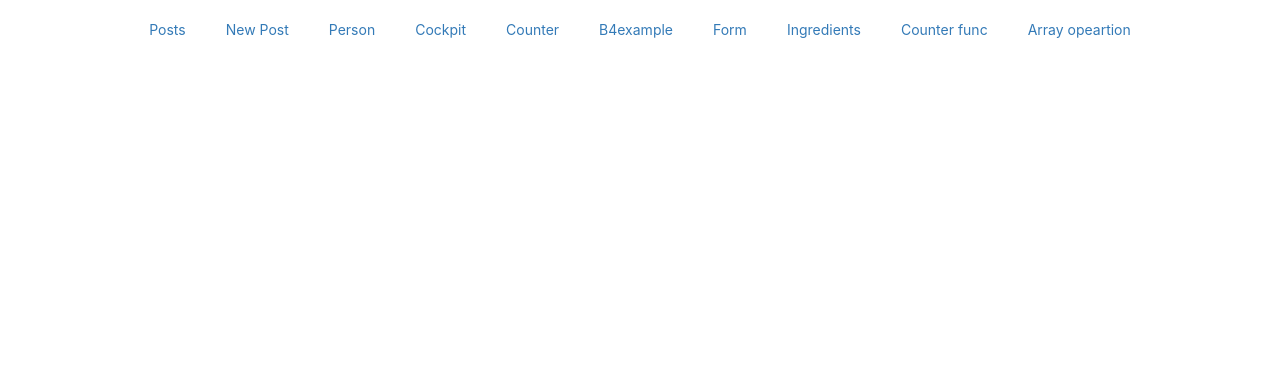
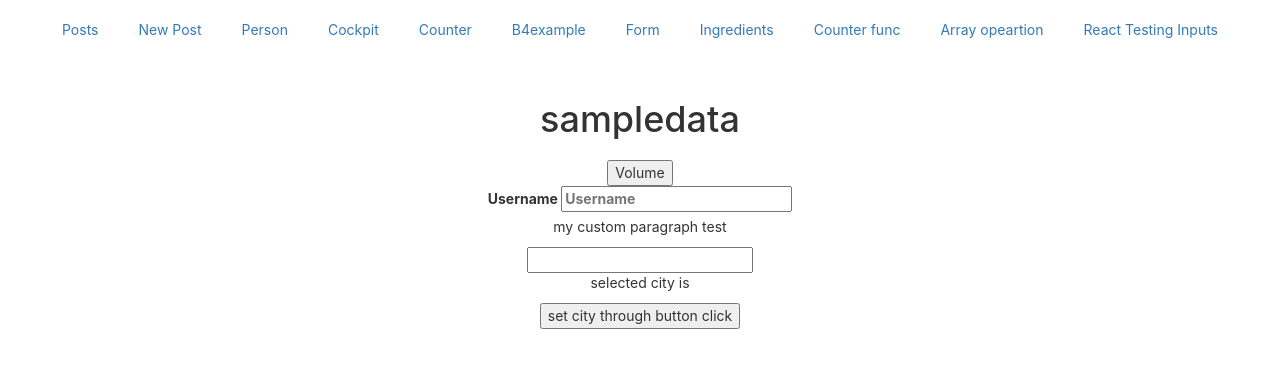
Before and after one commit to pradeecs73/ReactjsSample, a React (Create React App) app: page /reacttesting in a window 1280 px wide. Shown: the top 368 px of the page. Built offline with nearby package versions, Linux system fonts and the light colour scheme.

Commit message:
fixing testing cases

```diff
--- a/src/App.tsx
+++ b/src/App.tsx
@@ -12,6 +12,7 @@ import Form  from './components/Forms/Form';
 import Ingredients  from './components/Ingredients/Ingredients';
 import Arrayoperation  from './components/Arrayoperation/Arrayoperation';
 import Counterfunc  from './components/Counterfunc/Counterfunc';
+import ReactTesting  from './components/ReactTesting/ReactTesting';
 
 
 
@@ -66,6 +67,7 @@ class App extends Component<{},{}> {
                           <Route exact path="/ingredients"  component={Ingredients}></Route>
                           <Route exact path="/counterfunc"  component={Counterfunc}></Route>
                           <Route exact path="/arrayopeartion"  component={Arrayoperation}></Route>
+                          <Route exact path="/reacttesting"  component={ReactTesting}></Route>
 
                           {/* <Route render={()=><h1>Not Found</h1>}></Route>*/}
                         </Switch>
--- /dev/null
+++ b/src/components/ReactTesting/ReactTesting.tsx
@@ -0,0 +1,37 @@
+import React,{ useState,useEffect, useCallback,useContext} from 'react'
+
+const ReactTesting=(props:any) =>{
+  const [city, setCity] = useState('');
+
+
+    return (
+        <React.Fragment>
+            <div style={{textAlign:"center"}}>
+              <h1 title="Header1" className="header">sampledata</h1>
+              <h2 title="Header" className="header">{props.title}</h2>
+              <div>
+                <button role="spinbutton" >
+                    Volume
+                </button>
+              </div>
+              <div>
+                <label>Username <input  placeholder="Username"/></label>
+              </div>
+              <div>
+                 <p data-testid="custom-element" >my custom paragraph test</p>
+              </div>
+              <div>
+                 <input type="text" data-testid="city-test" onChange={(event) => setCity(event.target.value)} />
+              </div>
+              <div>
+                 <p data-testid="city-text">selected city is {city}</p>
+              </div>
+              <div>
+                 <button data-testid="city-textbutton" onClick={()=>setCity('bangalore')}>set city through button click</button>
+              </div>
+            </div>
+        </React.Fragment>
+    )
+}
+
+export default ReactTesting;
--- a/src/container/Blog/Blog.tsx
+++ b/src/container/Blog/Blog.tsx
@@ -46,6 +46,7 @@ class Blog extends Component<{},{}> {
                             <li><Link to="/ingredients">Ingredients</Link></li>
                             <li><Link to="/counterfunc">Counter func</Link></li>
                             <li><Link to="/arrayopeartion">Array opeartion</Link></li>
+                            <li><Link to="/reacttesting">React Testing Inputs</Link></li>
                         </ul>
                     </nav>
                 </header>
```
Also changed, not shown: 2 other files (tests, documents, lock files or other folders).
